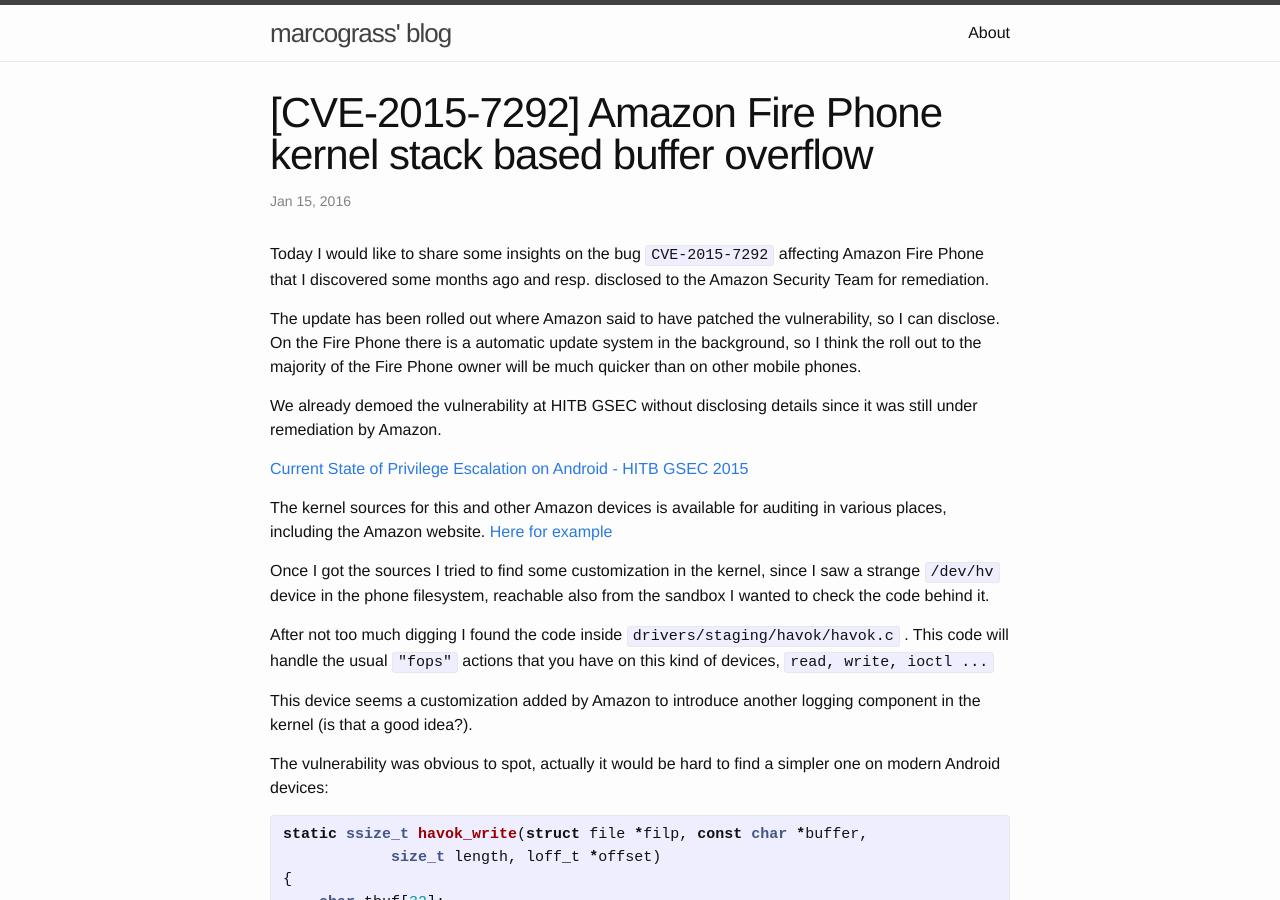
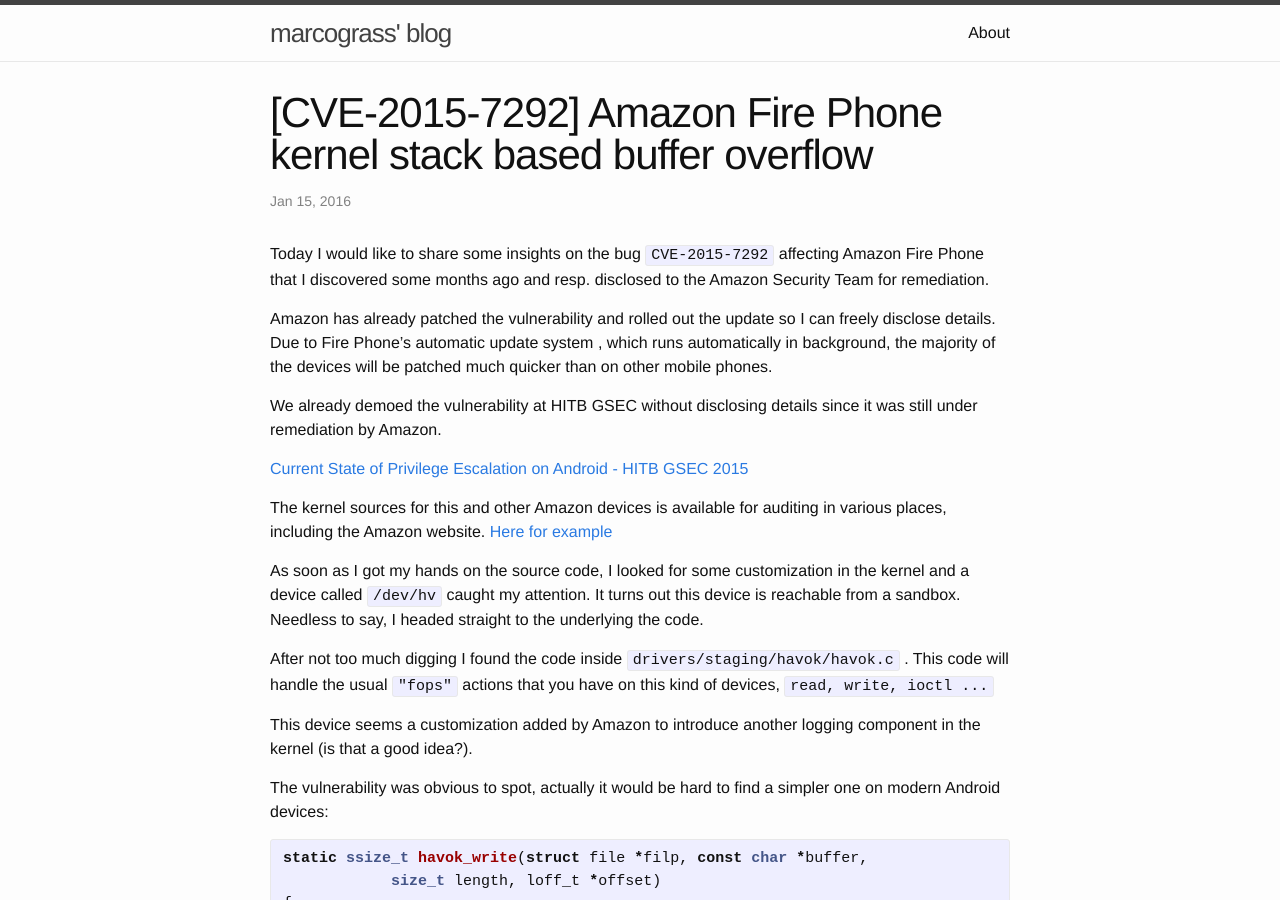
Before and after one commit to marcograss/marcograss.github.io, a Jekyll site: the page built from _posts/2016-01-15-cve-2015-7292-amazon-kernel-stack-buffer-overflow.markdown, in a window 1280 px wide and 900 px high. Built offline with Jekyll 4.4.1, drawn with Linux system fonts in a browser that asks for light colours.

Commit message:
Paraprashed some parts
'reachable' still doesn't fit very well in my opinion.

```diff
--- a/_posts/2016-01-15-cve-2015-7292-amazon-kernel-stack-buffer-overflow.markdown
+++ b/_posts/2016-01-15-cve-2015-7292-amazon-kernel-stack-buffer-overflow.markdown
@@ -6,8 +6,8 @@ categories: security android cve
 ---
 Today I would like to share some insights on the bug `CVE-2015-7292` affecting Amazon Fire Phone that I discovered some months ago and resp. disclosed to the Amazon Security Team for remediation.
 
-The update has been rolled out where Amazon said to have patched the vulnerability, so I can disclose.
-On the Fire Phone there is a automatic update system in the background, so I think the roll out to the majority of the Fire Phone owner will be much quicker than on other mobile phones.
+Amazon has already patched the vulnerability and rolled out the update so I can freely disclose details.
+Due to Fire Phone's automatic update system , which runs automatically in background, the majority of the devices will be patched much quicker than on other mobile phones.
 
 We already demoed the vulnerability at HITB GSEC without disclosing details since it was still under remediation by Amazon.
 
@@ -15,7 +15,7 @@ We already demoed the vulnerability at HITB GSEC without disclosing details sinc
 
 The kernel sources for this and other Amazon devices is available for auditing in various places, including the Amazon website. [Here for example][fire-phone-github]
 
-Once I got the sources I tried to find some customization in the kernel, since I saw a strange `/dev/hv` device in the phone filesystem, reachable also from the sandbox I wanted to check the code behind it.
+As soon as I got my hands on the source code, I looked for some customization in the kernel and a device called `/dev/hv` caught my attention. It turns out this device is reachable from a sandbox. Needless to say, I headed straight to the underlying the code.
 
 After not too much digging I found the code inside `drivers/staging/havok/havok.c` . This code will handle the usual `"fops"` actions that you have on this kind of devices, `read, write, ioctl ...`
 
```
